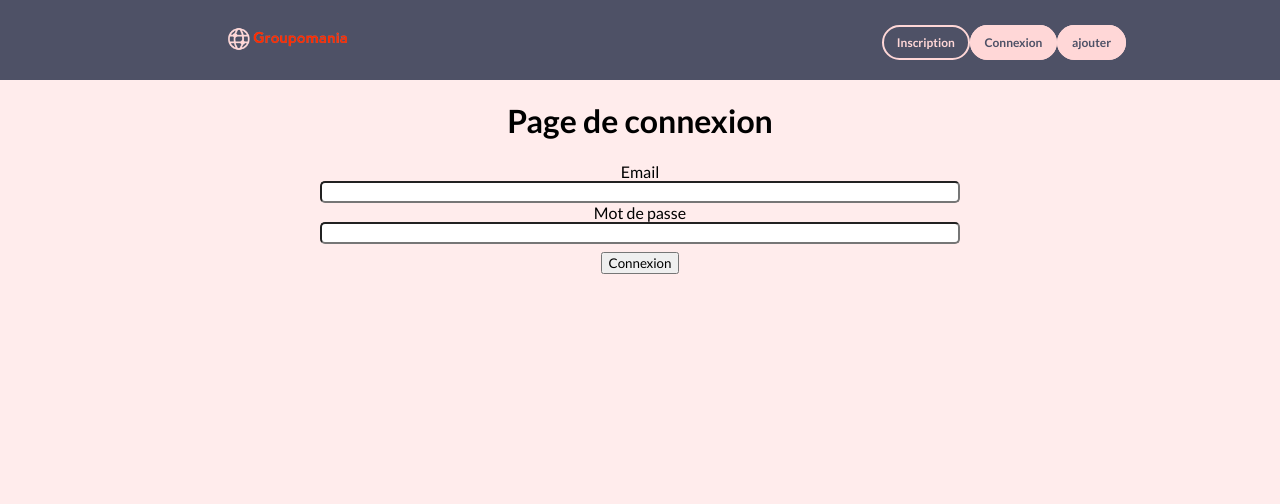
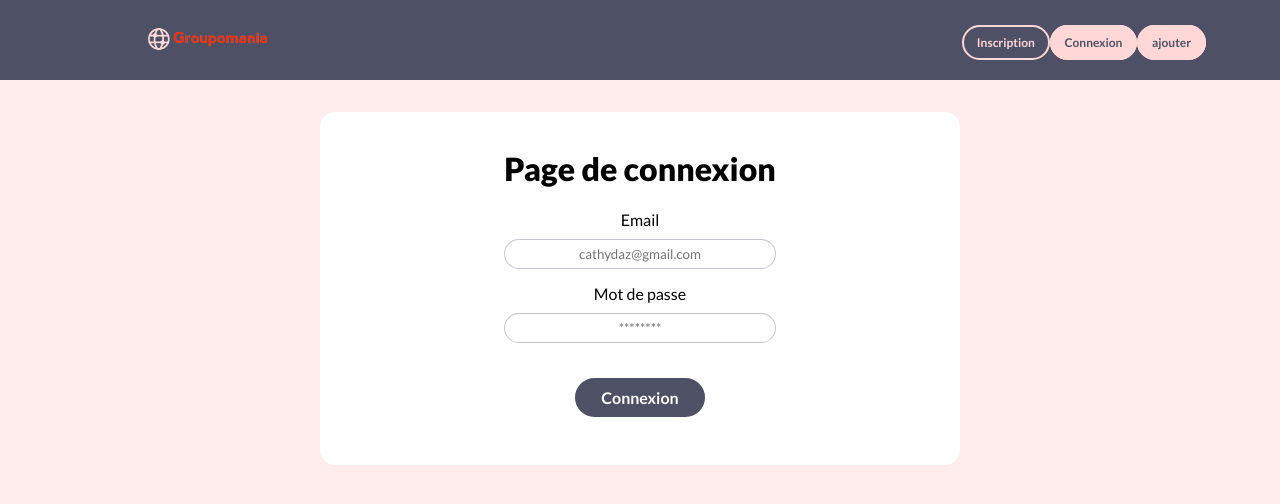
Before and after one commit to ippolito21/groupomania-site, a React (Create React App) app in the folder frontend/: page /connexion in a window 1280 px wide. Shown: the top 504 px of the page. Built offline with nearby package versions, Linux system fonts and the light colour scheme.

Commit message:
styler la partie post

```diff
--- a/frontend/src/components/navigation/index.module.css
+++ b/frontend/src/components/navigation/index.module.css
@@ -4,7 +4,7 @@
     display: flex;
     align-items: center;
     justify-content: space-between;
-    padding: 0 13rem;
+    padding: 0 10%;
 }
 
 .navigation img {
@@ -24,17 +24,19 @@
 
 .navigation ul a {
     background-color: #ffd7d7;
+    border: 2px solid #ffd7d7;
     color:  #4E5166;
     padding: .5rem .8rem;
     border-radius: 25px;
-    border: 2px solid #ffd7d7;
     font-size: 12px;
     transition:  0.3s;
     font-weight: 700;
 }
 .navigation ul a:hover {
     transform:  scale(1.2);
-    color: #000;
+    background-color: #ffd7d700;
+    border: 2px solid #ffd7d7;
+    color: #ffd7d7;
 }
 
 .navigation ul li:nth-child(1) a{
@@ -46,5 +48,13 @@
 .navigation ul li:nth-child(1) a:hover{
     background-color: #ffd7d7;
     border: 2px solid #ffd7d7;
-    color:  #000;
+    color:  #4E5166;
 }
+
+
+
+@media screen and (max-width: 600px) {
+    .navigation {
+        padding: 0 20px 0 5px;
+    }
+}
--- a/frontend/src/pages/addPost/index.jsx
+++ b/frontend/src/pages/addPost/index.jsx
@@ -47,30 +47,35 @@ export default function AddPost() {
     }
   }, [currentImage]);
   return (
+    <div className={styles.blocPublication}>
     <form onSubmit={handleSubmit(onSubmit)}>
       <div>
         <label htmlFor="description">Description</label>
         <textarea
           id="description"
-          {...register("description", { required: true })}
+          {...register("description", { required: true })} placeholder="Écrivez un commentaire..."
         ></textarea>
       </div>
+      {previewSrc &&
+        <div className={styles.blocImage}>
+            <img src={previewSrc}alt="" />
+        </div>
+      }
+      <div className={styles.boutons}>
       <div>
         <label htmlFor="image">Image</label>
         <input
           type="file"
           {...register("image", { required: true })}
-          onChange={(e)=> onChangeImage(e)}
-
+          onChange={(e)=> onChangeImage(e)} className={styles.boutonImg}
         />
       </div>
-      {previewSrc &&
-        <div>
-            <img src={previewSrc}alt="" />
-        </div>
-      }
-      <button>publier</button>
+      <button>Publier</button>
+      </div>
+
+
     </form>
+    </div>
   );
 }
 
--- a/frontend/src/pages/addPost/index.module.css
+++ b/frontend/src/pages/addPost/index.module.css
@@ -0,0 +1,74 @@
+
+.blocPublication{
+    width: 50%;
+    min-width: 370px;
+    margin: 2rem auto;
+    overflow: hidden;
+    background-color: #fff;
+    border-radius: 15px;
+    transition: .3s;
+}
+
+.blocPublication:hover{
+    box-shadow: 0 15px 15px rgba(0, 0, 0, 0.07);
+    transform: translateY(-5px);
+}
+
+.blocPublication label{
+    display: none;
+}
+
+.blocPublication .boutons{
+    display: flex;
+    justify-content: space-between;
+    align-items: center;
+    height: 50px;
+    padding: 0 15px;
+    margin: 10px 0;
+}
+
+.blocPublication .boutons button{
+    height: 80%;
+    padding: 0 35px;
+    background-color: #fff;
+    border: 2px solid #4E5166;
+    color:  #4E5166;
+    border-radius: 30px;
+    font-family: 'Lato', sans-serif;
+    font-weight: 800;
+    transition: .3s;
+}
+
+.blocPublication .boutons button:hover{
+    background-color: #4E5166;
+    border: 2px solid #4E5166;
+    color:  #fff;
+    cursor: pointer;
+}
+
+/* bouton de l'image qu'on ne peut pas styliser */
+.blocPublication .boutons .boutonImg{
+    border: 0px solid red;
+}
+
+.blocPublication textarea{
+    width: 100%;
+    height: 100px;
+    border: none;
+    margin-bottom: -4px;
+    border-radius: 15px 15px 0 0;
+    padding: 15px;
+    font-family: 'Lato', sans-serif;
+    resize: none;
+}
+
+
+.blocPublication textarea:focus{
+    outline: #ffd7d7 solid 1px;
+}
+
+.blocPublication .blocImage img{
+    width: 200px;
+    margin: 15px 15px 0 15px;
+    border-radius: 10px;
+}
--- a/frontend/src/pages/connexion/index.jsx
+++ b/frontend/src/pages/connexion/index.jsx
@@ -31,18 +31,19 @@ export default function Connexion() {
   };
   return (
     <>
+    <div className={styles.blocForm}>
       <h1 className={styles.title}>Page de connexion</h1>
       <form className={styles.form} onSubmit={handleSubmit(onsubmit)}>
         <div>
           <label htmlFor="email">Email</label>
-          <input type="email" {...register("email", { required: true })} />
+          <input type="email" {...register("email", { required: true })} placeholder="cathydaz@gmail.com" />
           {errors.email && <p className={styles.error}>Email requis</p>}
         </div>
         <div>
           <label htmlFor="password">Mot de passe</label>
           <input
             type="password"
-            {...register("password", { required: true, minLength: 6 })}
+            {...register("password", { required: true, minLength: 6 })} placeholder="********"
           />
           {errors.password && (
             <p className={styles.error}>
@@ -52,6 +53,7 @@ export default function Connexion() {
         </div>
         <button type="submit">Connexion</button>
       </form>
+      </div>
     </>
   );
 }
--- a/frontend/src/pages/connexion/index.module.css
+++ b/frontend/src/pages/connexion/index.module.css
@@ -1,27 +1,71 @@
-.title {
+body{
+    background-color: #ffd7d775;
+}
+
+.blocForm{
+    width: 50%;
+    min-width: 370px;
+    background-color: #fff;
+    margin: 2rem auto;
+    border-radius: 15px;
+    padding: 1rem 3rem 3rem 3rem;
+    transition: .3s;
+}
+
+.blocForm:hover{
+    box-shadow: 0 15px 15px rgba(0, 0, 0, 0.07);
+    transform: translateY(-5px);
+}
+
+.blocForm .title{
+    font-weight: 900;
     text-align: center;
 }
 
-.form {
-    width: 50%;
-    margin: 1rem auto;
+.blocForm form{
+    margin: 15px 0 0 0;
 }
 
-.form label {
+.blocForm form label{
+    display: block;
     text-align: center;
-    display: block;
 }
 
-.form input {
-    width: 100%;
-    border-radius: 5px;
-
+.blocForm form input{
+    display: block;
+    margin: 10px auto 15px auto;
+    width: 50%;
+    min-width: 220px;
+    height: 30px;
+    border-radius: 30px;
+    border: 1px solid #4e516654;
+    padding: 0 10px;
+    text-align: center;
 }
 
-.form button {
+.blocForm form button{
     display: block;
-    margin: 0.5rem auto;
+    margin: 35px auto 0 auto;
+    background-color: #4E5166;
+    color:  #fff;
+    padding: .5rem 1.5rem;
+    border-radius: 25px;
+    border: 2px solid #4E5166;
+    transition:  0.3s;
+    font-weight: 700;
+    font-family: 'Lato', sans-serif;
+    font-size: 16px;
+    transition: .3s;
 }
+
+.blocForm form button:hover{
+    background-color: #fff;
+    border: 2px solid #4E5166;
+    color: #4E5166;
+    cursor: pointer;
+}
+
+
 
 .error {
     font-size: 12px;
--- a/frontend/src/pages/inscription/index.module.css
+++ b/frontend/src/pages/inscription/index.module.css
@@ -4,6 +4,7 @@ body{
 
 .blocForm{
     width: 50%;
+    min-width: 370px;
     background-color: #fff;
     margin: 2rem auto;
     border-radius: 15px;
@@ -34,6 +35,7 @@ body{
     display: block;
     margin: 10px auto 15px auto;
     width: 50%;
+    min-width: 220px;
     height: 30px;
     border-radius: 30px;
     border: 1px solid #4e516654;
```
